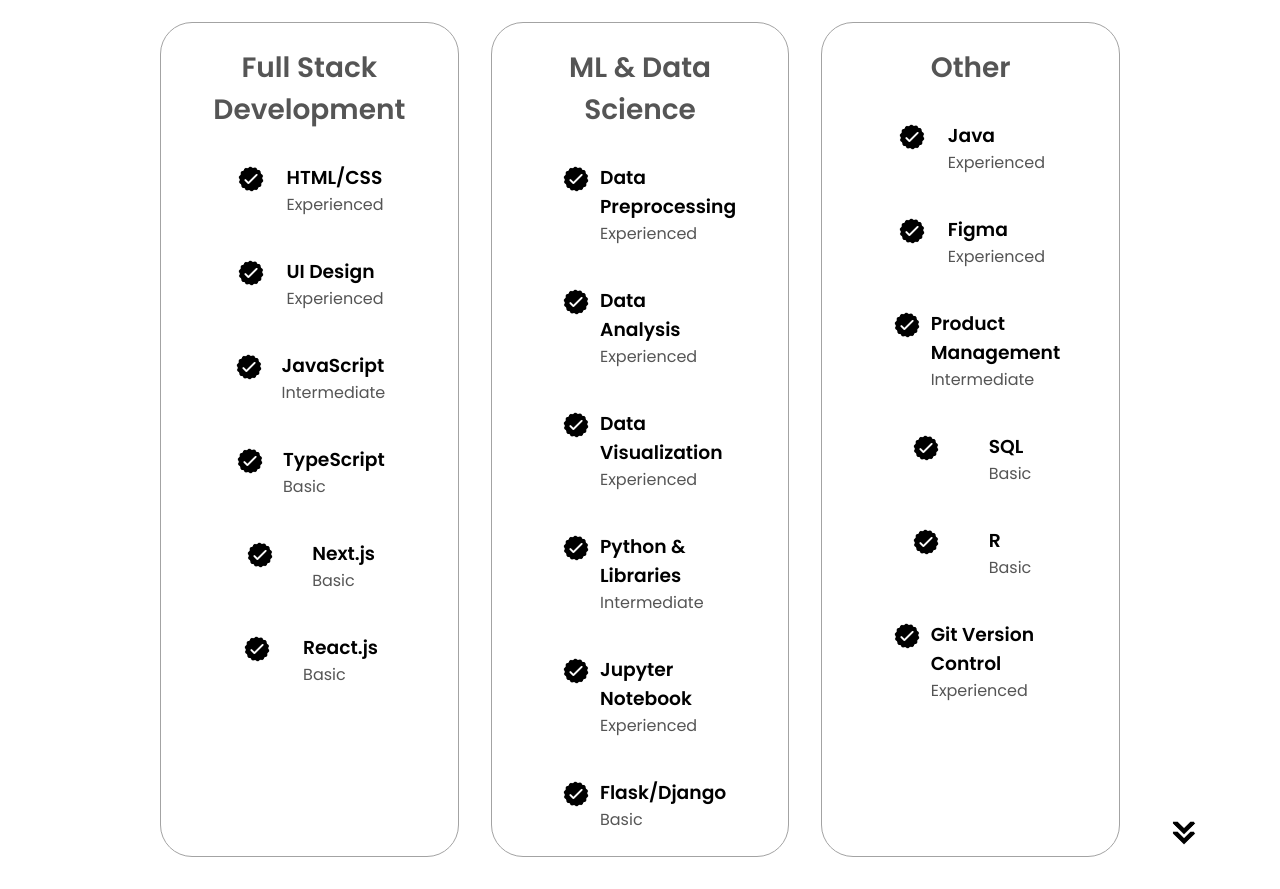
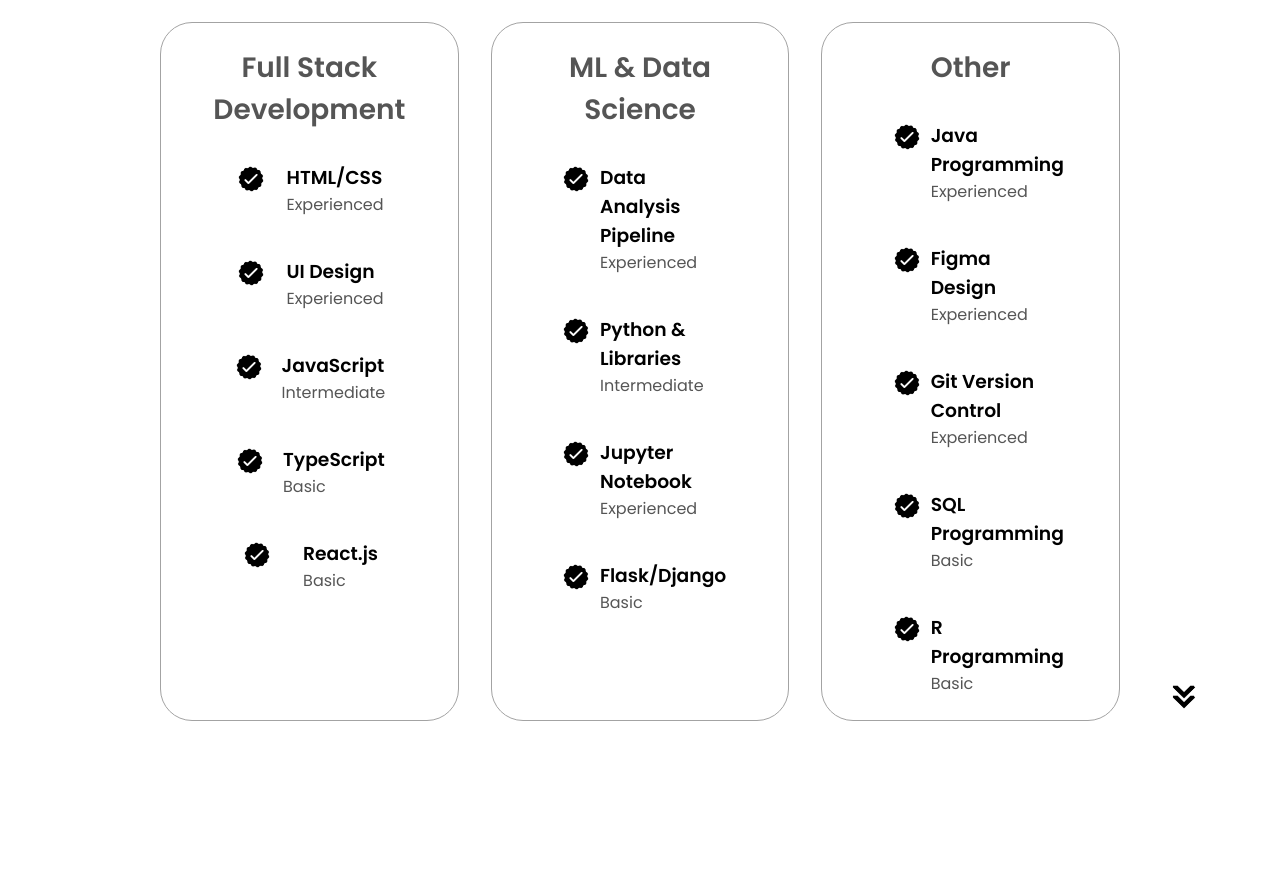
Before and after one commit to harsita-keerthi/portfolio-website, a plain HTML site: page index.html in a window 1280 px wide. Shown: the part 1700-2589 px from the top of the page. After the commit the page ends 2453 px from the top, so only its background shows below. Drawn offline with Linux system fonts and the light colour scheme.

```diff
--- a/index.html
+++ b/index.html
@@ -142,13 +142,6 @@
                         <article>
                             <img src="./assets/checkmark.png" alt="checkmark icon" class="icon">
                             <div>
-                                <h3>Next.js</h3>
-                                <p>Basic</p>
-                            </div>
-                        </article>
-                        <article>
-                            <img src="./assets/checkmark.png" alt="checkmark icon" class="icon">
-                            <div>
                                 <h3>React.js</h3>
                                 <p>Basic</p>
                             </div>
@@ -161,21 +154,7 @@
                         <article>
                             <img src="./assets/checkmark.png" alt="checkmark icon" class="icon">
                             <div>
-                                <h3>Data Preprocessing</h3>
-                                <p>Experienced</p>
-                            </div>
-                        </article>
-                        <article>
-                            <img src="./assets/checkmark.png" alt="checkmark icon" class="icon">
-                            <div>
-                                <h3>Data Analysis</h3>
-                                <p>Experienced</p>
-                            </div>
-                        </article>
-                        <article>
-                            <img src="./assets/checkmark.png" alt="checkmark icon" class="icon">
-                            <div>
-                                <h3>Data Visualization</h3>
+                                <h3>Data Analysis Pipeline</h3>
                                 <p>Experienced</p>
                             </div>
                         </article>
@@ -208,36 +187,15 @@
                         <article>
                             <img src="./assets/checkmark.png" alt="checkmark icon" class="icon">
                             <div>
-                                <h3>Java</h3>
+                                <h3>Java Programming</h3>
                                 <p>Experienced</p>
                             </div>
                         </article>
                         <article>
                             <img src="./assets/checkmark.png" alt="checkmark icon" class="icon">
                             <div>
-                                <h3>Figma</h3>
+                                <h3>Figma Design</h3>
                                 <p>Experienced</p>
-                            </div>
-                        </article>
-                        <article>
-                            <img src="./assets/checkmark.png" alt="checkmark icon" class="icon">
-                            <div>
-                                <h3>Product Management</h3>
-                                <p>Intermediate</p>
-                            </div>
-                        </article>
-                        <article>
-                            <img src="./assets/checkmark.png" alt="checkmark icon" class="icon">
-                            <div>
-                                <h3>SQL</h3>
-                                <p>Basic</p>
-                            </div>
-                        </article>
-                        <article>
-                            <img src="./assets/checkmark.png" alt="checkmark icon" class="icon">
-                            <div>
-                                <h3>R</h3>
-                                <p>Basic</p>
                             </div>
                         </article>
                         <article>
@@ -245,6 +203,20 @@
                             <div>
                                 <h3>Git Version Control</h3>
                                 <p>Experienced</p>
+                            </div>
+                        </article>
+                        <article>
+                            <img src="./assets/checkmark.png" alt="checkmark icon" class="icon">
+                            <div>
+                                <h3>SQL Programming</h3>
+                                <p>Basic</p>
+                            </div>
+                        </article>
+                        <article>
+                            <img src="./assets/checkmark.png" alt="checkmark icon" class="icon">
+                            <div>
+                                <h3>R Programming</h3>
+                                <p>Basic</p>
                             </div>
                         </article>
                     </div>
```
